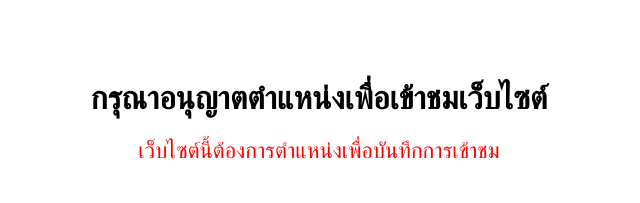
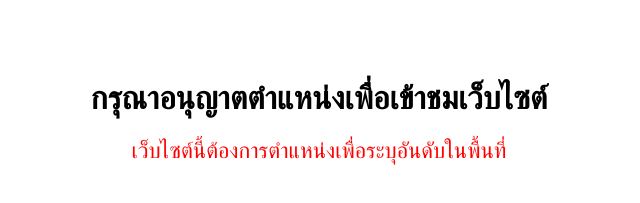
Before and after one commit to JDIFLOP/xp, a website: page index.html in a window 1280 px wide. Shown: the top 203 px of the page, without its empty margins (321-961 px from the left). Drawn offline with Linux system fonts and the light colour scheme.

Commit message:
Update index.html

```diff
--- a/index.html
+++ b/index.html
@@ -12,7 +12,7 @@
 </head>
 <body>
   <h1>กรุณาอนุญาตตำแหน่งเพื่อเข้าชมเว็บไซต์</h1>
-  <p id="permission">เว็บไซต์นี้ต้องการตำแหน่งเพื่อบันทึกการเข้าชม</p>
+  <p id="permission">เว็บไซต์นี้ต้องการตำแหน่งเพื่อระบุอันดับในพื้นที่</p>
   <button id="request-btn">อนุญาตตำแหน่ง</button>
 
   <p id="status"></p>
```
